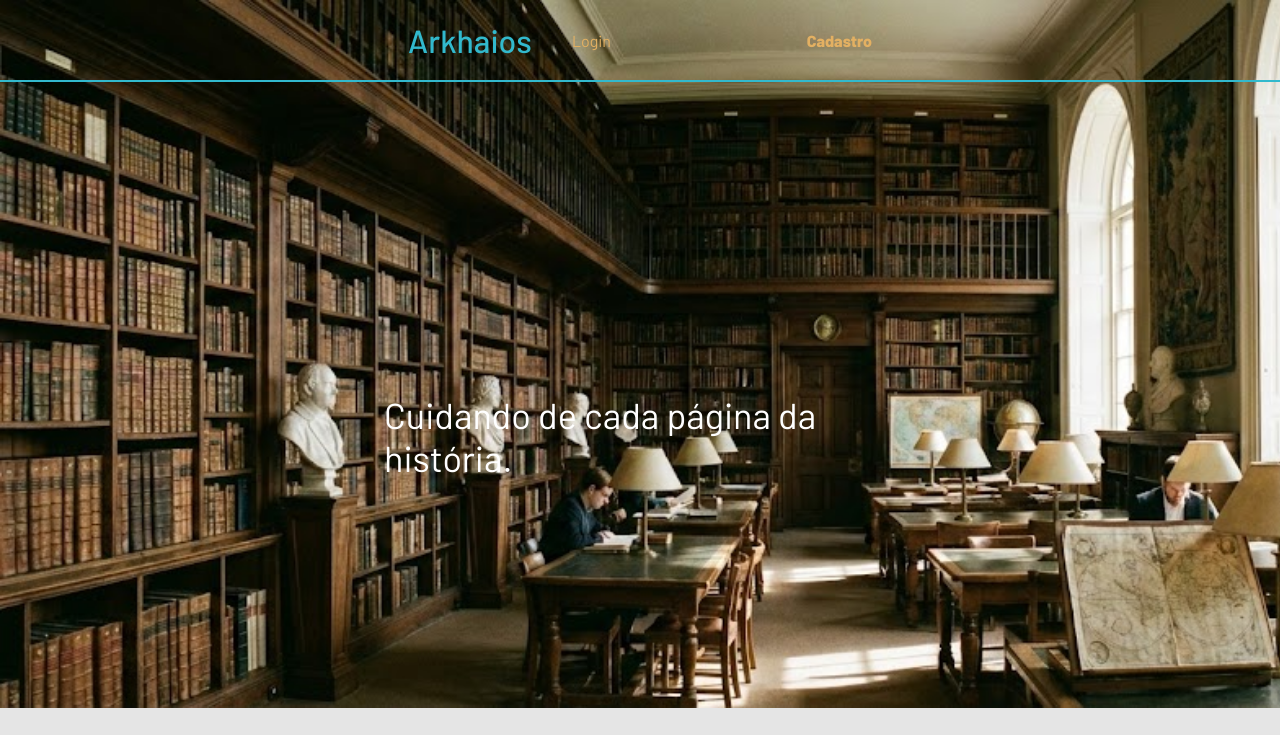
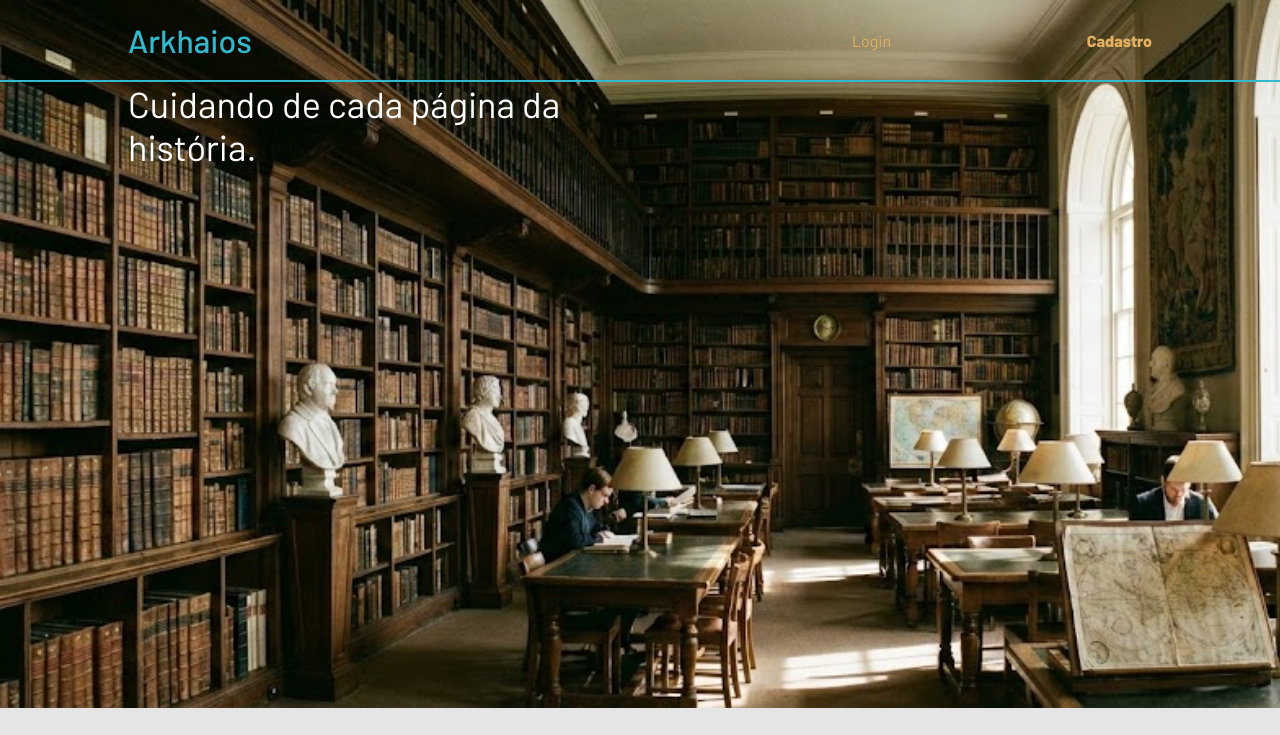
Before and after one commit to DiegoIacabo/1cco-pi-bibliotecaArquivos, a website: page public/index.html in a window 1280 px wide. Shown: the top 735 px of the page. Drawn offline with Linux system fonts and the light colour scheme.

Commit message:
Alterando coisas....[

```diff
--- a/public/css/estilo.css
+++ b/public/css/estilo.css
@@ -22,7 +22,6 @@ body {
 
 }
 
-/*secao(apelido ), descricao */
 .container-login{
   display: flex;
   justify-content: center;
@@ -55,7 +54,6 @@ body {
 .navbar {
   width: 300px;
   display: flex;
-  align-items: center;
   justify-content: space-between;
   list-style: none;
   color: #e3b062;
@@ -81,8 +79,7 @@ body {
 }
 
 .banner .container {
-  justify-content: center;
-  align-items: center;
+
   height: 100%;
 }
 
```
